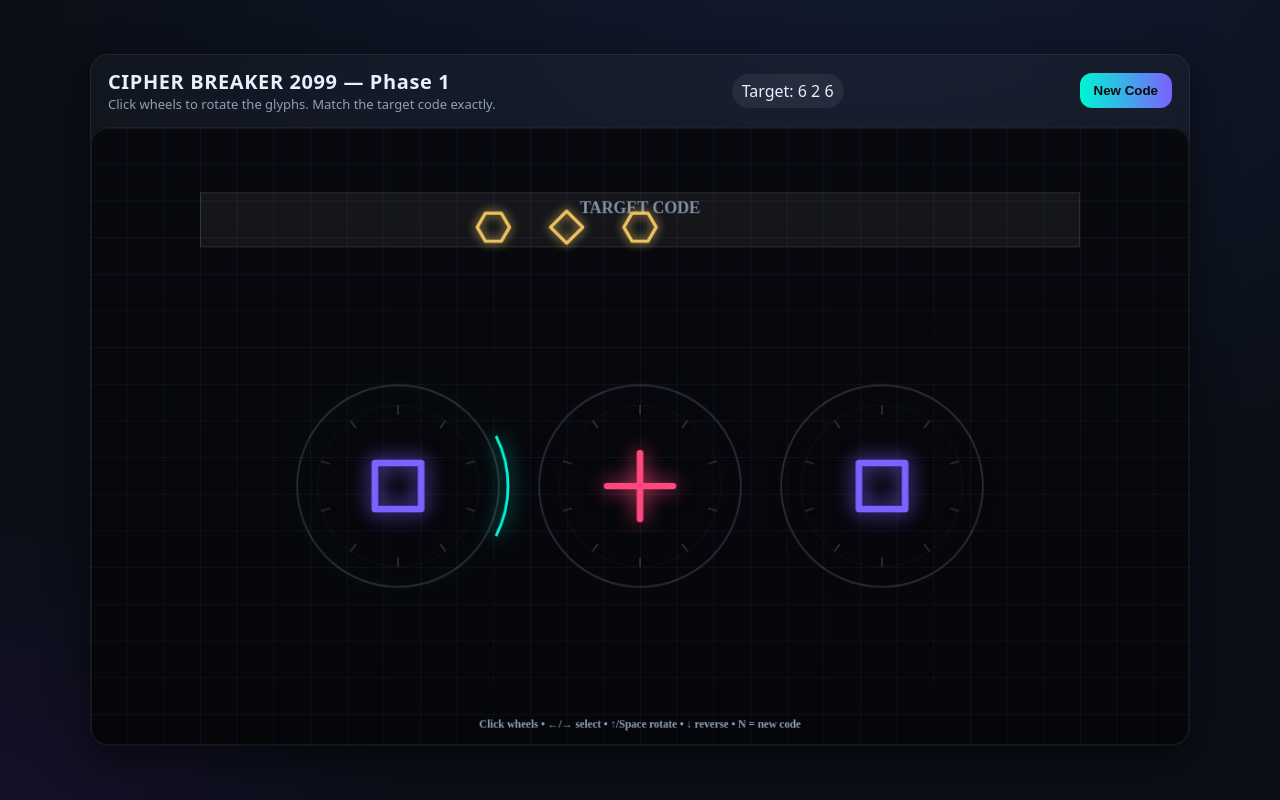
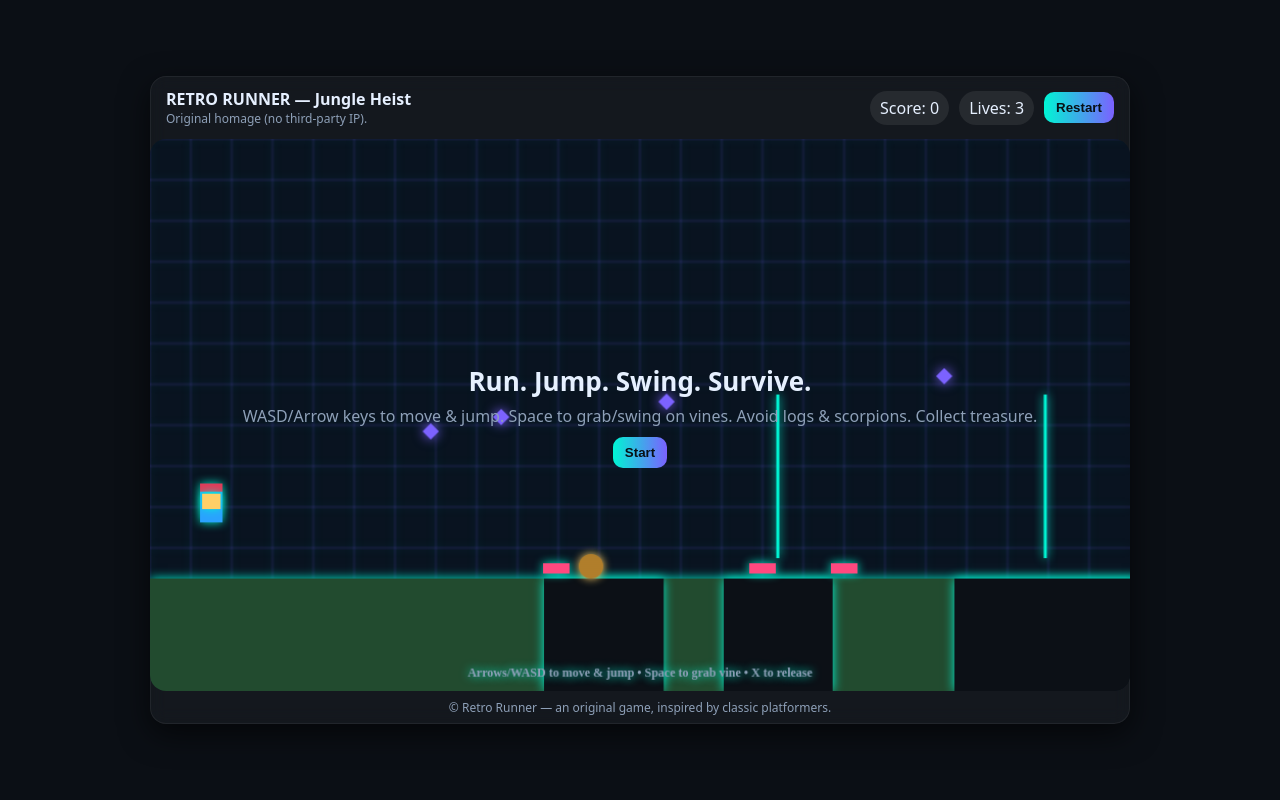
Before and after one commit to TheAtlanticShredder/Cipher-Breaker, a plain HTML site: page index.html in a window 1280 px wide. Drawn offline with Linux system fonts and the light colour scheme.

Commit message:
Add files via upload

```diff
--- a/index.html
+++ b/index.html
@@ -1,237 +1,358 @@
-<!DOCTYPE html>
+<!doctype html>
 <html lang="en">
 <head>
-  <meta charset="utf-8"/>
-  <meta name="viewport" content="width=device-width, initial-scale=1"/>
-  <title>Cipher Breaker 2099 — Phase 1</title>
-  <meta name="theme-color" content="#0b0f1a">
+<meta charset="utf-8"><meta name="viewport" content="width=device-width,initial-scale=1">
+<title>Retro Runner — Jungle Heist</title>
 <link rel="manifest" href="manifest.webmanifest">
 <link rel="icon" sizes="192x192" href="icons/icon-192.png">
+<meta name="theme-color" content="#0b0f15">
 <style>
-    :root{
-      --bg:#0a0f18; --fg:#e6f0ff;
-      --n1:#00f5d4; --n2:#7b61ff; --n3:#ff477e; --n4:#ffd166;
-      --muted:#8ea0b8;
-    }
-    html,body{height:100%}
-    body{
-      margin:0; background:
-        radial-gradient(1400px 900px at 70% -10%, #121a30 0%, transparent 60%),
-        radial-gradient(900px 600px at -10% 110%, #1a1030 0%, transparent 60%),
-        var(--bg);
-      color:var(--fg); font-family: ui-sans-serif, system-ui, -apple-system, Segoe UI, Roboto, "Helvetica Neue", Arial;
-      display:flex; align-items:center; justify-content:center; overflow:hidden;
-    }
-    .wrap{ width:min(1100px,96vw); }
-    .card{
-      border-radius:18px; background:rgba(255,255,255,.03);
-      box-shadow:0 12px 38px rgba(0,0,0,.5), inset 0 0 0 1px rgba(255,255,255,.06);
-      backdrop-filter: blur(8px);
-    }
-    header{display:flex; align-items:center; justify-content:space-between; gap:12px; padding:14px 18px;}
-    h1{margin:0; font-size:20px; letter-spacing:.6px;}
-    .pill{padding:6px 10px; border-radius:999px; background:rgba(255,255,255,.07); font-variant-numeric:tabular-nums;}
-    .muted{color:var(--muted); font-size:13px}
-    .btn{cursor:pointer; border:none; padding:10px 14px; border-radius:12px; font-weight:800; color:#0a0a0a; background:linear-gradient(90deg, var(--n1), var(--n2));}
-    .btn:active{ transform:translateY(1px); }
-    .canvas-wrap{ position:relative; width:100%; aspect-ratio: 16/9; }
-    canvas{ width:100%; height:100%; display:block; border-radius:18px;
-      background:linear-gradient(to bottom, rgba(0,0,0,.2), rgba(0,0,0,.5)), #080a10;
-      box-shadow: inset 0 0 0 2px rgba(255,255,255,.06);
-    }
-    .scan{ position:absolute; inset:0; border-radius:18px; pointer-events:none;
-      background: repeating-linear-gradient(to bottom, rgba(255,255,255,.05), rgba(255,255,255,.05) 1px, transparent 2px);
-      mix-blend-mode:overlay; opacity:.22;
-    }
-    .overlay{ position:absolute; inset:0; display:flex; align-items:center; justify-content:center; pointer-events:none; }
-    .panel{ text-align:center; max-width:80%; pointer-events:auto; }
-    .title{ font-size:28px; font-weight:900; margin-bottom:6px; }
-    .kbd{ font-family: ui-monospace, SFMono-Regular, Menlo, monospace; font-weight:800; padding:2px 6px; border-radius:6px; background:rgba(255,255,255,.08); }
-    .hidden{ display:none; }
+  html,body{height:100%} body{margin:0;background:#0b0f15;color:#e6f0ff;font-family:ui-sans-serif,system-ui,-apple-system,Segoe UI,Roboto,Arial;display:flex;align-items:center;justify-content:center}
+  .wrap{width:min(980px,96vw)}
+  .card{border-radius:16px;background:rgba(255,255,255,.04);box-shadow:0 10px 30px rgba(0,0,0,.6), inset 0 0 0 1px rgba(255,255,255,.06);backdrop-filter:blur(8px)}
+  header{display:flex;justify-content:space-between;align-items:center;padding:12px 16px}
+  .pill{padding:6px 10px;border-radius:999px;background:rgba(255,255,255,.08);font-variant-numeric:tabular-nums}
+  .btn{cursor:pointer;border:none;padding:8px 12px;border-radius:10px;font-weight:800;color:#081015;background:linear-gradient(90deg,#00f5d4,#7b61ff)}
+  .canvas-wrap{position:relative;aspect-ratio:16/9;width:100%}
+  canvas{width:100%;height:100%;display:block;border-radius:16px;background:linear-gradient(#0f1624,#071019)}
+  .scan{position:absolute;inset:0;border-radius:16px;pointer-events:none;background:repeating-linear-gradient(to bottom, rgba(255,255,255,.05), rgba(255,255,255,.05) 1px, transparent 2px);mix-blend-mode:overlay;opacity:.2}
+  .overlay{position:absolute;inset:0;display:flex;align-items:center;justify-content:center;pointer-events:none}
+  .panel{pointer-events:auto;text-align:center;max-width:86%}
+  .title{font-size:26px;font-weight:900;margin-bottom:6px}
+  .muted{color:#8ea0b8}
+  footer{text-align:center;color:#8ea0b8;font-size:12px;padding:8px 0}
 </style>
 </head>
 <body>
 <div class="wrap">
   <div class="card">
     <header>
-        <div>
-          <h1>CIPHER BREAKER 2099 — Phase 1</h1>
-          <div class="muted">Click wheels to rotate the glyphs. Match the target code exactly.</div>
+      <div><b>RETRO RUNNER — Jungle Heist</b><div class="muted" style="font-size:12px">Original homage (no third‑party IP).</div></div>
+      <div style="display:flex;gap:10px;align-items:center">
+        <div class="pill">Score: <span id="score">0</span></div>
+        <div class="pill">Lives: <span id="lives">3</span></div>
+        <button id="btnRestart" class="btn">Restart</button>
       </div>
-        <div class="pill">Target: <span id="targetTxt">— — —</span></div>
-        <button id="btnReset" class="btn">New Code</button>
     </header>
     <div class="canvas-wrap">
-        <canvas id="game" width="1200" height="675"></canvas>
+      <canvas id="game" width="960" height="540"></canvas>
       <div class="scan"></div>
-        <div id="win" class="overlay hidden">
+      <div id="start" class="overlay">
         <div class="panel">
-            <div class="title" id="winTitle">CODE CRACKED</div>
-            <div class="muted" style="margin-top:6px">Click <span class="kbd">New Code</span> or press <span class="kbd">N</span> to play again.</div>
+          <div class="title">Run. Jump. Swing. Survive.</div>
+          <div class="muted">WASD/Arrow keys to move & jump. Space to grab/swing on vines. Avoid logs & scorpions. Collect treasure.</div>
+          <button id="btnStart" class="btn" style="margin-top:10px">Start</button>
+        </div>
+      </div>
+      <div id="gameover" class="overlay" style="display:none">
+        <div class="panel">
+          <div class="title">Game Over</div>
+          <div class="muted">Press Restart to try again.</div>
         </div>
       </div>
     </div>
+    <footer>© Retro Runner — an original game, inspired by classic platformers.</footer>
   </div>
 </div>
-
 <script>
 (function(){
   const cv = document.getElementById('game');
   const ctx = cv.getContext('2d');
-  const dpr = Math.max(1, Math.min(2, window.devicePixelRatio || 1));
-  cv.width = 1200 * dpr; cv.height = 675 * dpr; ctx.scale(dpr, dpr);
+  const dpr = Math.max(1, Math.min(2, window.devicePixelRatio||1));
+  cv.width = 960*dpr; cv.height = 540*dpr; ctx.scale(dpr,dpr);
 
-  const winOverlay = document.getElementById('win');
-  const targetTxt = document.getElementById('targetTxt');
-  const btnReset = document.getElementById('btnReset');
+  const elScore = document.getElementById('score');
+  const elLives = document.getElementById('lives');
+  const startOverlay = document.getElementById('start');
+  const gameOverOverlay = document.getElementById('gameover');
+  document.getElementById('btnStart').addEventListener('click', start);
+  document.getElementById('btnRestart').addEventListener('click', ()=>{reset(); start();});
+
+  const W=960,H=540, G=1200; // world width per chunk
+  const GRAV=1800, JUMP=520, SPEED=220, FRICTION=0.86;
 
   const state = {
-    w: 1200, h: 675,
-    wheels: 3,
-    glyphCount: 10,
-    target: [0,0,0],
-    values: [0,0,0],
-    sel: 0,
-    cracked: false
+    running:false, t:0, dt:0, last:0,
+    camX:0, score:0, lives:3,
+    hero:{x:60,y:360,w:22,h:30,vx:0,vy:0,onGround:false,grab:false,grabId:-1},
+    chunks:[], // generated segments with platforms, pits, vines, items, hazards
   };
 
   function rng(a,b){ return Math.random()*(b-a)+a; }
-  function choice(arr){ return arr[Math.floor(Math.random()*arr.length)] }
+  function choice(a){ return a[Math.floor(Math.random()*a.length)]; }
 
-  function drawGlyph(g, x, y, s){
-    const neon = ['#00f5d4','#7b61ff','#ffd166','#ff477e'][g%4];
-    const r = s*0.4;
-    const lw = Math.max(2, s*0.08);
-    // glow layer
-    ctx.save();
-    ctx.translate(x,y);
-    ctx.lineCap='round'; ctx.lineJoin='round'; ctx.lineWidth=lw;
-    ctx.strokeStyle=neon; ctx.fillStyle=neon; ctx.shadowBlur=s*0.25; ctx.shadowColor=neon;
-    switch(g%10){
-      case 0: poly([[0,-r],[r*0.86,r*0.5],[-r*0.86,r*0.5]], true); break;
-      case 1: circle(0,0,r,false); circle(0,0,r*0.15,true); break;
-      case 2: poly([[0,-r],[r,0],[0,r],[-r,0]], true); break;
-      case 3: line(-r,0,r,0); line(0,-r,0,r); break;
-      case 4: poly([[-r*0.8,-r*0.2],[0, r*0.5],[r*0.8,-r*0.2]], false); break;
-      case 5: rect(-r*0.7,-r*0.7,r*1.4,r*1.4,false); break;
-      case 6: {const a=Math.PI/3; ctx.beginPath(); for(let i=0;i<6;i++){const th=a*i; const px=Math.cos(th)*r,py=Math.sin(th)*r; i?ctx.lineTo(px,py):ctx.moveTo(px,py);} ctx.closePath(); ctx.stroke();} break;
-      case 7: star(0,0,r*0.95,5); break;
-      case 8: line(-r,0,r,0); circle(r*0.6,-r*0.4,r*0.12,true); break;
-      case 9: arc(0,0,r, -Math.PI*0.2, Math.PI*0.2); arc(0,0,r, Math.PI*0.8, Math.PI*1.2); break;
+  function makeChunk(i){
+    const x0 = i*G;
+    // base ground y
+    const gy = 430;
+    const pits = []; // {x,w}
+    const vines = []; // {x,y,len}
+    const logs = []; // rolling hazards
+    const scorp = []; // crawling
+    const gems = []; // {x,y}
+    // randomized pit/vine patterns
+    for(let p=0;p<3;p++){
+      const w = rng(80,180);
+      const x = x0 + rng(180, G-220);
+      pits.push({x,w});
+      // maybe vine over pit
+      if(Math.random()<0.6){
+        vines.push({x:x+w/2, y:gy-180, len:160});
       }
-    ctx.restore();
-    function line(x1,y1,x2,y2){ ctx.beginPath(); ctx.moveTo(x1,y1); ctx.lineTo(x2,y2); ctx.stroke(); }
-    function circle(cx,cy,rr,fill){ ctx.beginPath(); ctx.arc(cx,cy,rr,0,Math.PI*2); fill?ctx.fill():ctx.stroke(); }
-    function rect(x,y,w,h,fill){ ctx.beginPath(); ctx.rect(x,y,w,h); fill?ctx.fill():ctx.stroke(); }
-    function poly(points, close){ ctx.beginPath(); points.forEach((p,i)=> i?ctx.lineTo(p[0],p[1]):ctx.moveTo(p[0],p[1])); if(close) ctx.closePath(); ctx.stroke(); }
-    function star(cx,cy,R,n){ const r=R*0.45; ctx.beginPath(); for(let i=0;i<n*2;i++){ const ang=Math.PI*i/n - Math.PI/2; const rr = i%2? r:R; const px=cx+Math.cos(ang)*rr, py=cy+Math.sin(ang)*rr; i?ctx.lineTo(px,py):ctx.moveTo(px,py);} ctx.closePath(); ctx.stroke(); }
-    function arc(cx,cy,rr,a1,a2){ ctx.beginPath(); ctx.arc(cx,cy,rr,a1,a2); ctx.stroke(); }
+    }
+    // logs
+    for(let k=0;k<2;k++){
+      logs.push({x:x0+rng(200,G-100), y:gy-12, r:12, vx: choice([120,-120])});
+    }
+    // scorpions
+    for(let s=0;s<3;s++){
+      scorp.push({x:x0+rng(100,G-100), y:gy-10, w:26, h:10, vx: choice([60,-60])});
+    }
+    // gems
+    for(let g=0;g<5;g++){
+      gems.push({x:x0+rng(80,G-80), y:gy- rng(80,200)});
     }
 
-  function randomCode(){
-    const arr=[]; for(let i=0;i<state.wheels;i++) arr.push(Math.floor(Math.random()*state.glyphCount)); return arr;
+    return {i, x0, gy, pits, vines, logs, scorp, gems};
   }
 
-  function setNewPuzzle(){
-    state.target = randomCode();
-    state.values = randomCode();
-    state.cracked = false;
-    winOverlay.classList.add('hidden');
-    targetTxt.textContent = state.target.join('  ');
+  function reset(){
+    state.camX=0; state.score=0; state.lives=3;
+    elScore.textContent=0; elLives.textContent=3;
+    state.hero={x:60,y:360,w:22,h:30,vx:0,vy:0,onGround:false,grab:false,grabId:-1};
+    state.chunks = [makeChunk(0), makeChunk(1), makeChunk(2)];
+    startOverlay.style.display='';
+    gameOverOverlay.style.display='none';
+    state.running=false;
   }
 
-  cv.addEventListener('click', (e)=>{
-    const rect = cv.getBoundingClientRect();
-    const x = (e.clientX - rect.left) * (state.w/rect.width);
-    const y = (e.clientY - rect.top) * (state.h/rect.height);
-    const hit = pickWheel(x,y);
-    if(hit>=0 && !state.cracked){ spin(hit, +1); }
+  function start(){
+    state.running=true;
+    state.last=performance.now();
+    startOverlay.style.display='none';
+  }
+
+  const keys=new Set();
+  window.addEventListener('keydown', e=>{
+    keys.add(e.key.toLowerCase());
+    if((e.key===' '||e.code==='Space') && !state.hero.grab && nearVine()) {
+      state.hero.grab = true; state.hero.grabId = nearVine();
+      state.hero.vx = 0; state.hero.vy = 0;
+    } else if(e.key.toLowerCase()==='x'){ // release
+      releaseVine();
+    }
   });
+  window.addEventListener('keyup', e=> keys.delete(e.key.toLowerCase()));
 
-  window.addEventListener('keydown', (e)=>{
-    if(e.key==='ArrowLeft'){ state.sel = (state.sel+state.wheels-1)%state.wheels; }
-    if(e.key==='ArrowRight'){ state.sel = (state.sel+1)%state.wheels; }
-    if(e.key==='ArrowUp' || e.key===' '){ spin(state.sel,+1); }
-    if(e.key==='ArrowDown'){ spin(state.sel,-1); }
-    if(e.key==='n' || e.key==='N'){ setNewPuzzle(); }
-  });
-
-  document.getElementById('btnReset').addEventListener('click', setNewPuzzle);
-
-  function spin(idx, dir){
-    if(state.cracked) return;
-    state.values[idx] = (state.values[idx] + dir + state.glyphCount) % state.glyphCount;
-    if(state.values.every((v,i)=> v===state.target[i])){
-      state.cracked = true;
-      document.getElementById('win').classList.remove('hidden');
+  function nearVine(){
+    for(const ch of state.chunks){
+      for(let vi=0;vi<ch.vines.length;vi++){
+        const v=ch.vines[vi]; const dx = (v.x - state.hero.x);
+        if(Math.abs(dx)<18 && Math.abs((v.y - state.hero.y))<140) return vi + ch.i*100; // unique id
+      }
+    }
+    return  -1;
+  }
+  function getVineById(id){
+    const ci = Math.floor(id/100); const vi = id%100;
+    return state.chunks.find(c=>c.i===ci)?.vines[vi];
+  }
+  function releaseVine(){
+    if(state.hero.grab){
+      // fling forward a bit
+      state.hero.vx = 260;
+      state.hero.vy = -80;
+      state.hero.grab=false; state.hero.grabId=-1;
     }
   }
 
-  function pickWheel(x,y){
-    const cy = state.h*0.58;
-    const spacing = state.w*0.22;
-    const start = state.w*0.5 - spacing;
-    const R = 110;
-    for(let i=0;i<state.wheels;i++){
-      const cx = start + i*spacing;
-      const dx = x - cx, dy = y - cy;
-      if(dx*dx + dy*dy <= (R*R)) return i;
+  function update(){
+    const now = performance.now();
+    state.dt = Math.min(0.033, (now - state.last)/1000); state.last = now;
+    state.t += state.dt;
+    if(!state.running) return;
+
+    const h=state.hero; const chs = state.chunks;
+
+    // controls
+    let left = keys.has('arrowleft')||keys.has('a');
+    let right= keys.has('arrowright')||keys.has('d');
+    let up   = keys.has('arrowup')||keys.has('w');
+    if(h.grab){
+      // swing vertically
+      const vine = getVineById(h.grabId);
+      if(vine){
+        // oscillate position around vine top with simple pendulum approx
+        const len = vine.len;
+        // move with left/right to swing
+        if(left) h.vx -= 6;
+        if(right) h.vx += 6;
+        h.vx *= 0.98;
+        h.x = vine.x + Math.sin(state.t*2 + h.vx*0.02)*40;
+        h.y = vine.y + Math.cos(state.t*2 + h.vx*0.02)*len*0.8;
+        if(up){ releaseVine(); }
+      } else {
+        h.grab=false;
       }
-    return -1;
+    } else {
+      if(left) h.vx -= 14;
+      if(right) h.vx += 14;
+      if((keys.has(' ')||up) && h.onGround){ h.vy = -JUMP; h.onGround=false; }
+      h.vx *= FRICTION;
+      h.vy += GRAV*state.dt;
+      h.x += h.vx*state.dt;
+      h.y += h.vy*state.dt;
+    }
+
+    // collide with ground and pits
+    h.onGround=false;
+    const gy = currentGroundY(h.x);
+    if(h.y + h.h/2 >= gy){
+      h.y = gy - h.h/2; h.vy = 0; h.onGround = true;
+    }
+
+    // cam follow
+    state.camX = Math.max(0, h.x - 200);
+
+    // hazards: logs roll and bounce at bounds
+    for(const c of chs){
+      for(const log of c.logs){
+        log.x += log.vx*state.dt;
+        if(log.x < c.x0+40 || log.x > c.x0+G-40) log.vx *= -1;
+        if(hitCircleRect(log.x, log.y, log.r, h.x, h.y, h.w, h.h)) loseLife();
+      }
+      for(const s of c.scorp){
+        s.x += s.vx*state.dt;
+        if(s.x < c.x0+30 || s.x > c.x0+G-30) s.vx *= -1;
+        if(hitRectRect(s.x- s.w/2, s.y- s.h/2, s.w, s.h, h.x-h.w/2, h.y-h.h/2, h.w, h.h)) loseLife();
+      }
+      // gems
+      for(let i=c.gems.length-1;i>=0;i--){
+        const g=c.gems[i];
+        if(hitCircleRect(g.x,g.y,10,h.x,h.y,h.w,h.h)){ c.gems.splice(i,1); state.score+=10; elScore.textContent=state.score; }
+      }
+    }
+
+    // chunk generation ahead
+    const leadChunkIndex = Math.floor((h.x+G)/G);
+    if(!chs.find(c=>c.i===leadChunkIndex)){
+      chs.push(makeChunk(leadChunkIndex));
+      // also remove far left
+      const minIndex = leadChunkIndex-2;
+      for(let i=chs.length-1;i>=0;i--) if(chs[i].i<minIndex) chs.splice(i,1);
+    }
+  }
+
+  function loseLife(){
+    state.lives--; elLives.textContent = state.lives;
+    // reset hero slightly back
+    state.hero.x -= 80; state.hero.y -= 60; state.hero.vx = 0; state.hero.vy = 0; state.hero.grab=false;
+    if(state.lives<=0){ state.running=false; gameOverOverlay.style.display=''; }
+  }
+
+  function currentGroundY(x){
+    // find chunk and see if inside pit
+    const ci = Math.floor(x/G);
+    const chunk = state.chunks.find(c=>c.i===ci);
+    const gy = chunk? chunk.gy : 430;
+    if(!chunk) return gy;
+    for(const p of chunk.pits){
+      if(x>p.x && x<p.x+p.w) return H+200; // pit => fall
+    }
+    return gy;
+  }
+
+  function hitCircleRect(cx,cy,cr, rx,ry,rw,rh){
+    const testX = Math.max(rx-rw/2, Math.min(cx, rx+rw/2));
+    const testY = Math.max(ry-rh/2, Math.min(cy, ry+rh/2));
+    const dx=cx-testX, dy=cy-testY;
+    return dx*dx+dy*dy <= cr*cr;
+  }
+  function hitRectRect(x1,y1,w1,h1,x2,y2,w2,h2){
+    return !(x2>x1+w1 || x2+w2 < x1 || y2>y1+h1 || y2+h2<y1);
   }
 
   function draw(){
-    const w=state.w,h=state.h;
+    const w=960,h=540;
     ctx.clearRect(0,0,w,h);
-    // grid
-    ctx.save(); ctx.globalAlpha=0.09; ctx.strokeStyle='#7b61ff'; ctx.lineWidth=1;
-    const gap=40; for(let x=0;x<=w;x+=gap){ ctx.beginPath(); ctx.moveTo(x+0.5,0); ctx.lineTo(x+0.5,h); ctx.stroke(); }
-    for(let y=0;y<=h;y+=gap){ ctx.beginPath(); ctx.moveTo(0,y+0.5); ctx.lineTo(w,y+0.5); ctx.stroke(); }
+
+    // parallax sky
+    ctx.fillStyle = '#08121f'; ctx.fillRect(0,0,w,h);
+    // grid glow
+    ctx.save(); ctx.globalAlpha=0.08; ctx.strokeStyle='#7b61ff';
+    for(let x= - (state.camX%40); x<w; x+=40){ ctx.beginPath(); ctx.moveTo(x,0); ctx.lineTo(x,h); ctx.stroke(); }
+    for(let y=0;y<h;y+=40){ ctx.beginPath(); ctx.moveTo(0,y); ctx.lineTo(w,y); ctx.stroke(); }
     ctx.restore();
-    // target banner
-    ctx.save();
-    ctx.globalAlpha=.9; ctx.fillStyle='rgba(255,255,255,.06)'; ctx.fillRect(w*0.1, h*0.15-30, w*0.8, 60);
-    ctx.strokeStyle='rgba(255,255,255,.12)'; ctx.strokeRect(w*0.1+0.5, h*0.15-29.5, w*0.8-1, 59);
-    ctx.textAlign='center'; ctx.textBaseline='middle';
-    ctx.font='700 18px ui-sans-serif'; ctx.fillStyle='#8ea0b8';
-    ctx.fillText('TARGET CODE', w*0.5, h*0.15-12);
-    const gx0=w*0.5-160, gy0=h*0.15+8, gs=44, step=80;
-    for(let i=0;i<state.wheels;i++){ drawGlyph(state.target[i], gx0+i*step, gy0, gs); }
-    ctx.restore();
-    // wheels
-    const cy=h*0.58, spacing=w*0.22, start=w*0.5-spacing;
-    for(let i=0;i<state.wheels;i++){
-      const cx=start+i*spacing, R=110, rInner=88;
-      ctx.save();
-      const glow=['#00f5d4','#7b61ff','#ff477e'][i%3];
-      ctx.shadowBlur=18; ctx.shadowColor=glow; ctx.strokeStyle='rgba(255,255,255,.14)';
-      ctx.lineWidth=2; ctx.beginPath(); ctx.arc(cx,cy,R,0,Math.PI*2); ctx.stroke();
-      ctx.globalAlpha=.2; ctx.beginPath(); ctx.arc(cx,cy,rInner,0,Math.PI*2); ctx.stroke(); ctx.globalAlpha=1;
-      for(let t=0;t<state.glyphCount;t++){
-        const th=(t/state.glyphCount)*Math.PI*2 - Math.PI/2;
-        const x1=cx+Math.cos(th)*rInner, y1=cy+Math.sin(th)*rInner;
-        const x2=cx+Math.cos(th)*(rInner-10), y2=cy+Math.sin(th)*(rInner-10);
-        ctx.beginPath(); ctx.moveTo(x1,y1); ctx.lineTo(x2,y2); ctx.stroke();
+
+    // world origin relative to cam
+    function worldToScreen(x,y){ return [Math.floor(x - state.camX), Math.floor(y)]; }
+
+    // draw chunks
+    for(const c of state.chunks){
+      // ground
+      const [gx0,gy0] = worldToScreen(c.x0, c.gy);
+      ctx.fillStyle = '#214a2e'; ctx.fillRect(gx0, gy0, G, h-gy0);
+      // pits
+      ctx.fillStyle = '#0b0f15';
+      for(const p of c.pits){
+        const [px,py] = worldToScreen(p.x, c.gy);
+        ctx.fillRect(px, py, p.w, h-py);
       }
-      drawGlyph(state.values[i], cx, cy, 90);
-      if(state.sel===i){
-        ctx.strokeStyle=glow; ctx.lineWidth=3; ctx.shadowBlur=22; ctx.shadowColor=glow;
-        ctx.beginPath(); ctx.arc(cx,cy,R+10, -Math.PI*0.15, Math.PI*0.15); ctx.stroke();
+      // vines
+      for(const v of c.vines){
+        const [vx,vy] = worldToScreen(v.x, v.y);
+        ctx.strokeStyle='#00f5d4'; ctx.lineWidth=3; ctx.shadowBlur=10; ctx.shadowColor='#00f5d4';
+        ctx.beginPath(); ctx.moveTo(vx, vy); ctx.lineTo(vx, vy+v.len); ctx.stroke();
       }
+      // logs
+      for(const log of c.logs){
+        const [lx,ly]=worldToScreen(log.x,log.y);
+        ctx.save(); ctx.shadowBlur=8; ctx.shadowColor='#ffd166'; ctx.fillStyle='#b07d2a';
+        ctx.beginPath(); ctx.arc(lx,ly,log.r,0,Math.PI*2); ctx.fill();
         ctx.restore();
       }
-    // footer
-    ctx.save(); ctx.fillStyle='#8ea0b8'; ctx.font='700 12px ui-sans-serif'; ctx.textAlign='center';
-    ctx.fillText('Click wheels • ←/→ select • ↑/Space rotate • ↓ reverse • N = new code', w*0.5, h-20);
+      // scorpions
+      for(const s of c.scorp){
+        const [sx,sy]=worldToScreen(s.x,s.y);
+        ctx.fillStyle='#ff477e'; ctx.fillRect(sx-13,sy-5,26,10);
+      }
+      // gems
+      for(const g of c.gems){
+        const [gx,gy] = worldToScreen(g.x,g.y);
+        ctx.save(); ctx.shadowBlur=12; ctx.shadowColor='#7b61ff'; ctx.fillStyle='#7b61ff';
+        ctx.beginPath(); ctx.moveTo(gx,gy-8); ctx.lineTo(gx+8,gy); ctx.lineTo(gx,gy+8); ctx.lineTo(gx-8,gy); ctx.closePath(); ctx.fill();
         ctx.restore();
-    requestAnimationFrame(draw);
       }
-  setNewPuzzle();
+    }
+
+    // hero (original character)
+    const hro = state.hero;
+    const [hx,hy] = worldToScreen(hro.x, hro.y);
+    ctx.save();
+    ctx.translate(hx,hy);
+    // body
+    ctx.fillStyle = '#2aa1ff'; ctx.fillRect(-hro.w/2, -hro.h/2, hro.w, hro.h);
+    // cap (original red cap, no logos)
+    ctx.fillStyle = '#e23a58'; ctx.fillRect(-hro.w/2, -hro.h/2-8, hro.w, 8);
+    // face
+    ctx.fillStyle = '#ffcf66'; ctx.fillRect(-hro.w/2+2, -hro.h/2+2, hro.w-4, hro.h/2);
+    ctx.restore();
+
+    // HUD hint
+    ctx.fillStyle='#8ea0b8'; ctx.font='700 12px ui-sans-serif'; ctx.textAlign='center';
+    ctx.fillText('Arrows/WASD to move & jump • Space to grab vine • X to release', w/2, h-14);
+  }
+
+  function frame(){
+    update();
     draw();
+    requestAnimationFrame(frame);
+  }
 
-  if('serviceWorker' in navigator){
-    window.addEventListener('load', ()=> navigator.serviceWorker.register('sw.js').catch(()=>{}));
-  }
+  reset();
+  frame();
+
+  if('serviceWorker' in navigator){ window.addEventListener('load', ()=> navigator.serviceWorker.register('sw.js').catch(()=>{})); }
 })();
 </script>
 </body>
```
Also changed, not shown: sw.js (+5 -5 lines), icon-192.png, icon-512.png, manifest.webmanifest. Lines whose indentation alone changed are shown as unchanged.
